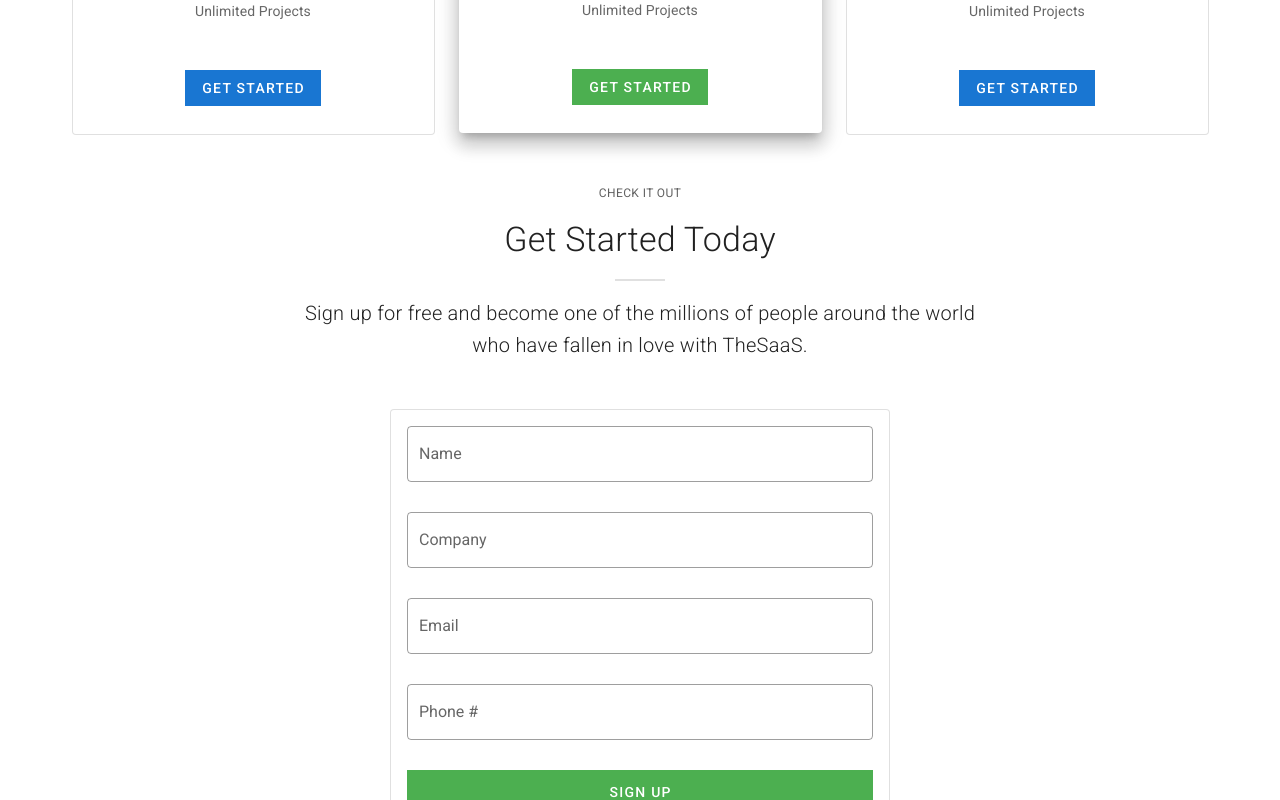
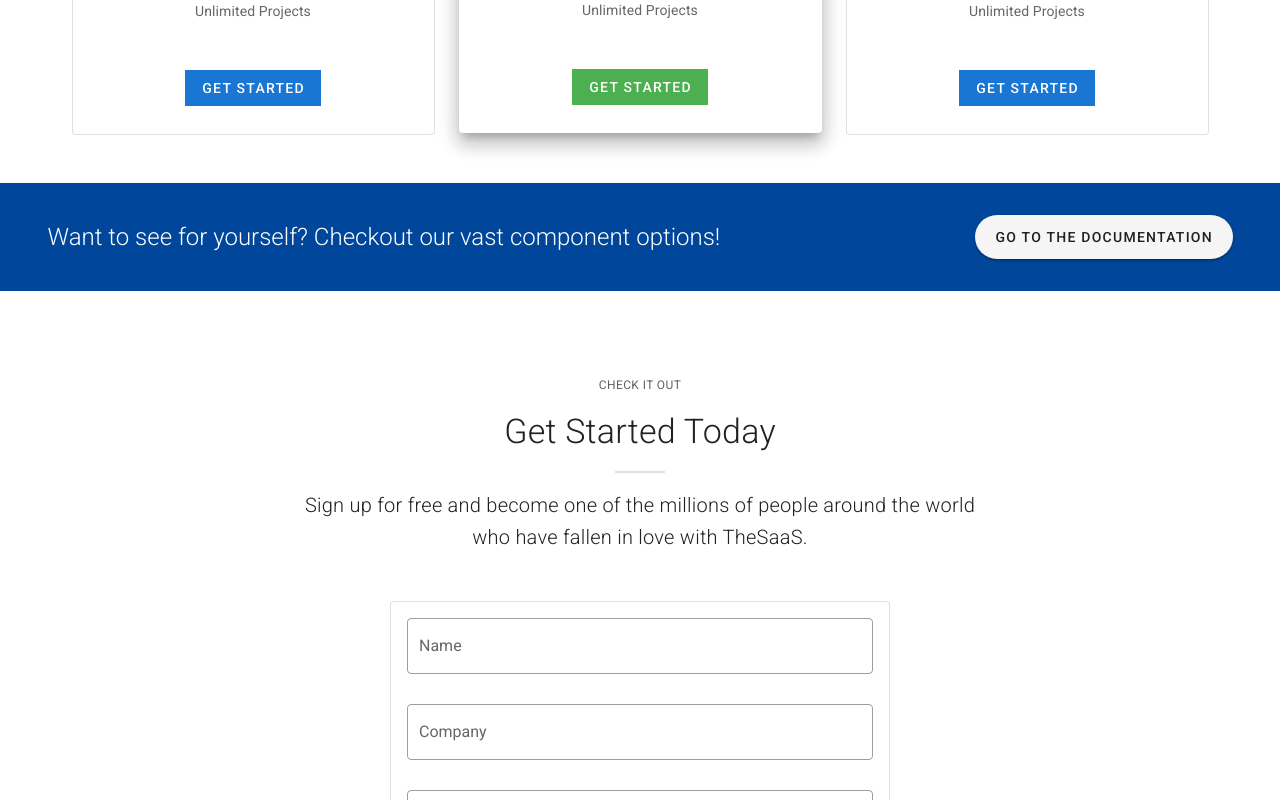
Before and after one commit to martoast/boostdev, a Nuxt app: page / in a window 1280 px wide. Shown: the part 4100-4900 px from the top of the page. Built offline with nearby package versions, Linux system fonts and the light colour scheme.

Commit message:
ready for design team

```diff
--- a/components/sections/TryIt.vue
+++ b/components/sections/TryIt.vue
@@ -1,7 +1,7 @@
 <template>
   <section
     id="try-it"
-    class="px-3 pt-12"
+    class="px-3 pt-12 pb-12"
   >
     <SectionHeader
       header="Check it out"
@@ -11,7 +11,7 @@
 
     <v-card
       outlined
-      class="pa-4 mx-auto"
+      class="pa-4  mx-auto"
       max-width="500"
     >
       <v-form>
--- a/layouts/default.vue
+++ b/layouts/default.vue
@@ -5,7 +5,7 @@
     <Hero />
     <v-content>
 
-      <v-container>
+      <v-container class="pb-12">
 
         <nuxt />
       </v-container>
@@ -25,6 +25,7 @@
         </v-list-item>
       </v-list>
     </v-navigation-drawer>
+    <try-it />
     <v-footer
       :fixed="fixed"
       app
@@ -38,11 +39,13 @@
 import AppBar from "~/components/core/AppBar.vue";
 import Hero from "~/components/sections/Hero.vue";
 import Demo from "~/components/sections/Demo.vue";
+
 export default {
   components: {
     AppBar,
     Hero,
-    Demo
+    Demo,
+    TryIt: () => import("~/components/sections/TryIt")
   },
   data() {
     return {
--- a/pages/index.vue
+++ b/pages/index.vue
@@ -12,7 +12,7 @@
 
     <pricing />
 
-    <try-it />
+    <!-- <try-it /> -->
   </section>
 </template>
 
```
